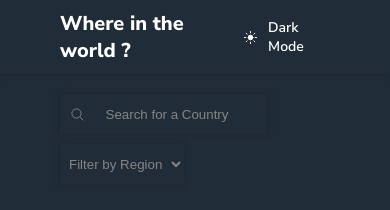
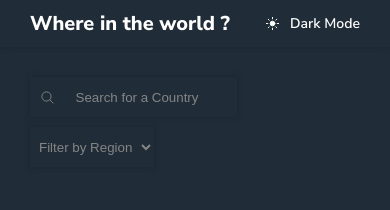
Before and after one commit to akgec-saurabh/REST-Countries-API-with-color-theme-switcher, a plain HTML site: page index.html in a window 390 px wide. Both pictures are taken after a click on the element "Dark Mode". Drawn offline with Linux system fonts and the light colour scheme; no server answers.

Commit message:
fifth commit

```diff
--- a/detail-style.css
+++ b/detail-style.css
@@ -169,3 +169,21 @@ h2.country {
 .dark-icon {
   content: url("./design/sunny-outline.svg");
 }
+
+@media (max-width: 600px) {
+  nav {
+    padding: 10px 30px;
+  }
+  .nbar {
+    padding: 10px 30px;
+  }
+  .new-container {
+    padding: 10px 30px;
+  }
+}
+
+@media (max-width: 800px) {
+  .details-half {
+    flex-wrap: wrap;
+  }
+}
--- a/styles.css
+++ b/styles.css
@@ -20,6 +20,7 @@
   --text: #fff;
   --black: #000;
   --shadow: #1b252f;
+  transition: all 0.4s;
 }
 body {
   min-height: 100vh;
@@ -105,6 +106,7 @@ select {
   gap: 60px;
   padding: 20px 60px;
   justify-content: space-between;
+  transform: all 0.5s;
 }
 .country-name {
   height: 350px;
@@ -166,3 +168,15 @@ li > span {
 .dark-icon {
   content: url("./design/sunny-outline.svg");
 }
+
+@media (max-width: 600px) {
+  nav {
+    padding: 10px 30px;
+  }
+  .nbar {
+    padding: 10px 30px;
+  }
+  .container {
+    padding: 10px 30px;
+  }
+}
```
